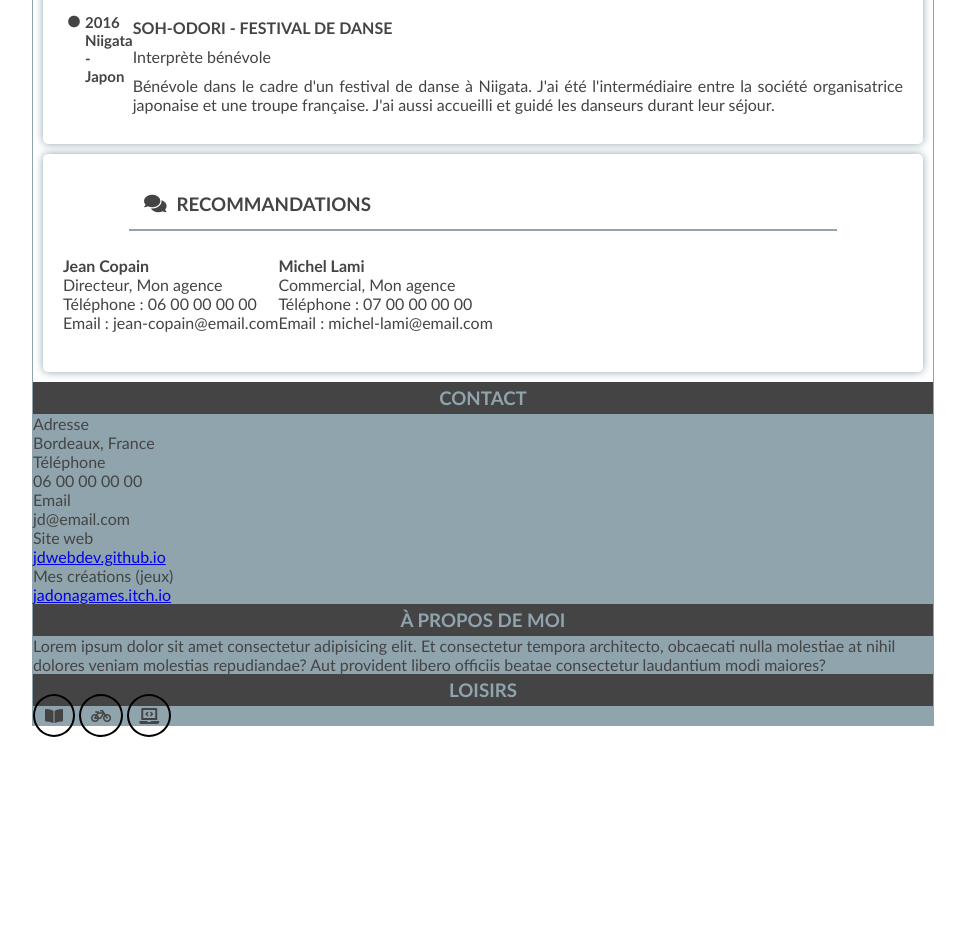
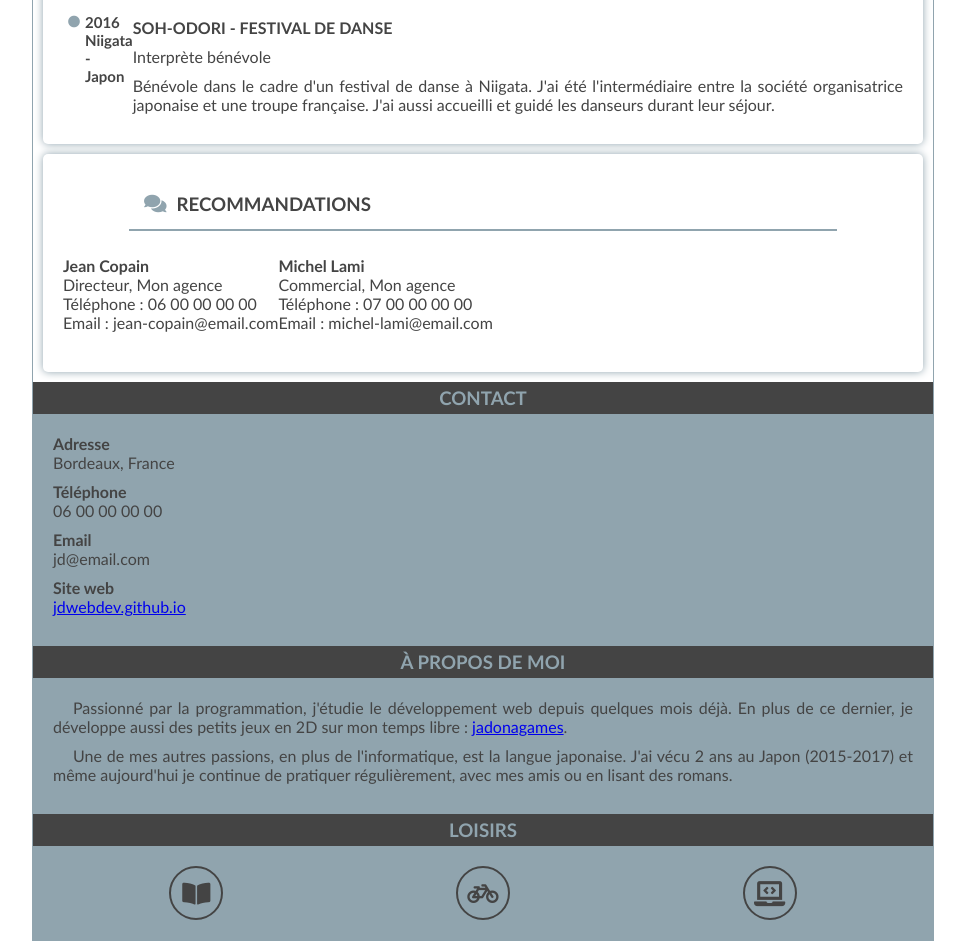
Before and after one commit to jdwebdev/OC-P2, a plain HTML site: page index.html in a window 1280 px wide. Shown: the part 1089-2030 px from the top of the page, without its empty margins (157-1122 px from the left). Before the commit the page ends 1826 px from the top, so only its background shows below. Drawn offline with Linux system fonts and the light colour scheme.

Commit message:
Version Mobile terminée

```diff
--- a/index.html
+++ b/index.html
@@ -27,12 +27,12 @@
             <!-- Formation -->
             <article id="formation">
                 <div class="article_title">
-                    <i class="fas fa-school"></i>
+                    <i class="fas fa-school theme_color"></i>
                     <h3 class="article_title__title">Formation</h3>
                 </div>
                 <div class="article_content">
                     <div class="article_content__date-place">
-                        <i class="far fa-dot-circle"></i>
+                        <i class="far fa-dot-circle theme_color"></i>
                         <p>2020 <br /> Bordeaux</p>
                     </div>
                     <div>
@@ -51,7 +51,7 @@
                 </div>
                 <div class="article_content">
                     <div class="article_content__date-place">
-                        <i class="fas fa-circle"></i>
+                        <i class="fas fa-circle theme_color"></i>
                         <p>2013 - 2017 <br /> Bordeaux</p>
                     </div>
                     <div>
@@ -68,12 +68,12 @@
             <!-- Expérience -->
             <article id="experience">
                 <div class="article_title">
-                    <i class="fas fa-briefcase"></i>
+                    <i class="fas fa-briefcase theme_color"></i>
                     <h3 class="article_title__title">Expérience professionnelle</h3>
                 </div>
                 <div class="article_content">
                     <div class="article_content__date-place">
-                        <i class="far fa-dot-circle"></i>
+                        <i class="far fa-dot-circle theme_color"></i>
                         <p>2017 - 2020 <br /> Bordeaux</p>
                     </div>
                     <div>
@@ -88,7 +88,7 @@
                 </div>
                 <div class="article_content">
                     <div class="article_content__date-place">
-                        <i class="fas fa-circle"></i>
+                        <i class="fas fa-circle theme_color"></i>
                         <p>2016 <br /> Niigata - Japon</p>
                     </div>
                     <div>
@@ -105,7 +105,7 @@
             <!-- Recommandations -->
             <article id="recommendation">
                 <div class="article_title">
-                    <i class="fas fa-comments"></i>
+                    <i class="fas fa-comments theme_color"></i>
                     <h3 class="article_title__title">Recommandations</h3>
                 </div>
                 <div class="article_content">
@@ -131,12 +131,12 @@
                 <div class="section_division theme_color">
                     <h3>Contact</h3>
                 </div>
-                <div class="background_theme_color">
-                    <p>Adresse <br /> Bordeaux, France</p>
-                    <p>Téléphone <br /> 06 00 00 00 00</p>
-                    <p>Email <br /> jd@email.com</p>
-                    <p>Site web <br /> <a href="https://jdwebdev.github.io/OC-P2/">jdwebdev.github.io</a></p>
-                    <p>Mes créations (jeux)<br /> <a href="https://jadonagames.itch.io/">jadonagames.itch.io</a></p>
+                <div class="contact background_theme_color">
+                    <p><span class="bold">Adresse</span><br /> Bordeaux, France</p>
+                    <p><span class="bold">Téléphone</span><br /> 06 00 00 00 00</p>
+                    <p><span class="bold">Email</span><br /> jd@email.com</p>
+                    <p><span class="bold">Site web</span><br /> <a href="https://jdwebdev.github.io/OC-P2/"
+                            target="_blank">jdwebdev.github.io</a></p>
                 </div>
             </section>
             <!-- About -->
@@ -144,10 +144,18 @@
                 <div class="section_division theme_color">
                     <h3>À propos de moi</h3>
                 </div>
-                <div class="background_theme_color">
-                    <p>Lorem ipsum dolor sit amet consectetur adipisicing elit. Et consectetur tempora architecto,
-                        obcaecati nulla molestiae at nihil dolores veniam molestias repudiandae? Aut provident libero
-                        officiis beatae consectetur laudantium modi maiores?</p>
+                <div class="about background_theme_color">
+                    <p>Passionné par la programmation, j'étudie le développement web depuis quelques mois déjà. En plus
+                        de ce dernier, je développe aussi des petits jeux en 2D sur mon temps libre :
+                        <a href="https://jadonagames.itch.io/" target="_blank">jadonagames</a>.
+                    </p>
+                    <p>
+                        Une de mes autres passions, en plus de l'informatique, est la langue japonaise. J'ai vécu 2 ans
+                        au Japon (2015-2017) et même aujourd'hui je continue de pratiquer régulièrement, avec mes amis
+                        ou en lisant
+                        des romans.
+                    </p>
+
                 </div>
             </section>
             <!-- Hobby -->
@@ -155,7 +163,7 @@
                 <div class="section_division theme_color">
                     <h3>Loisirs</h3>
                 </div>
-                <div class="background_theme_color">
+                <div class="hobby background_theme_color">
                     <span class="icon"><i class="fas fa-book-open"></i></span>
                     <span class="icon"><i class="fas fa-bicycle"></i></span>
                     <span class="icon"><i class="fas fa-laptop-code"></i></span>
--- a/style.css
+++ b/style.css
@@ -38,7 +38,7 @@ header {
     height: 150px;
     margin: 0 auto;
     border-radius: 50%;
-    border: 3px solid #37474F;
+    border: 3px solid #607D8B;
 }
 
 .header__title{
@@ -134,13 +134,41 @@ article{
     text-transform: uppercase;
     text-align: center;
 }
+aside section div.background_theme_color{
+    padding: 20px;
+}
+
+aside p{
+    margin-bottom:10px;
+}
+
+
+.about{
+    text-align: justify;
+    text-indent: 20px;
+
+}
+
+
+
+.hobby{
+    display: flex;
+    justify-content: space-around;
+    align-items:center;
+
+}
 
 .icon{
     width: 50px;
-    padding:10px;
-    border: 2px solid black;
+    height:50px;
+    font-size: 25px;
+    border: 2px solid #444;
     border-radius: 50%;
+    display:flex;
+    justify-content: center;
+    align-items:center;
 }
+
 
 
 
@@ -151,6 +179,8 @@ article{
         margin: 0 auto;
         border: 1px solid #90A4AE;
     }
+
+
 
     .article_title{
         text-align: left;
```
